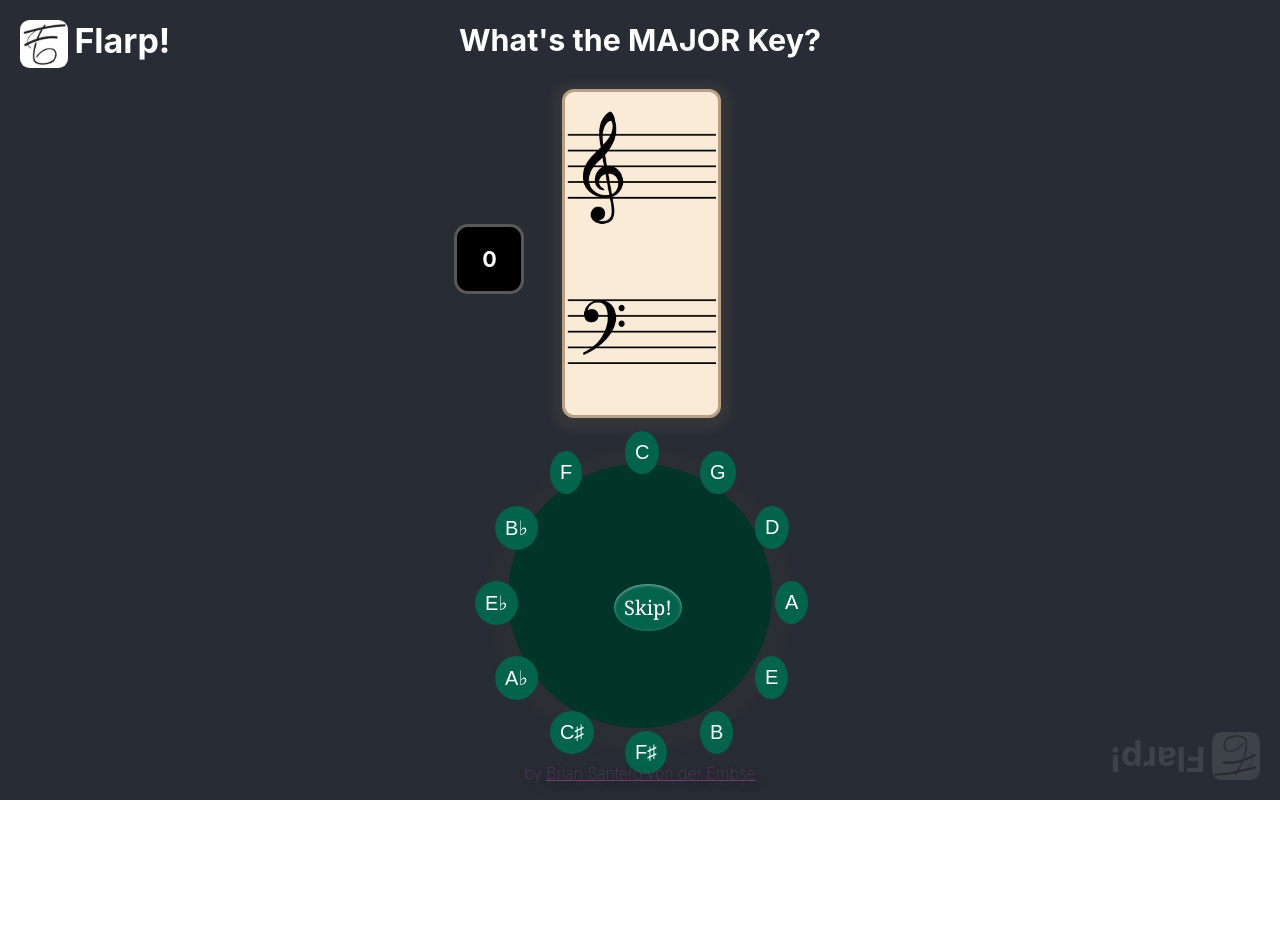
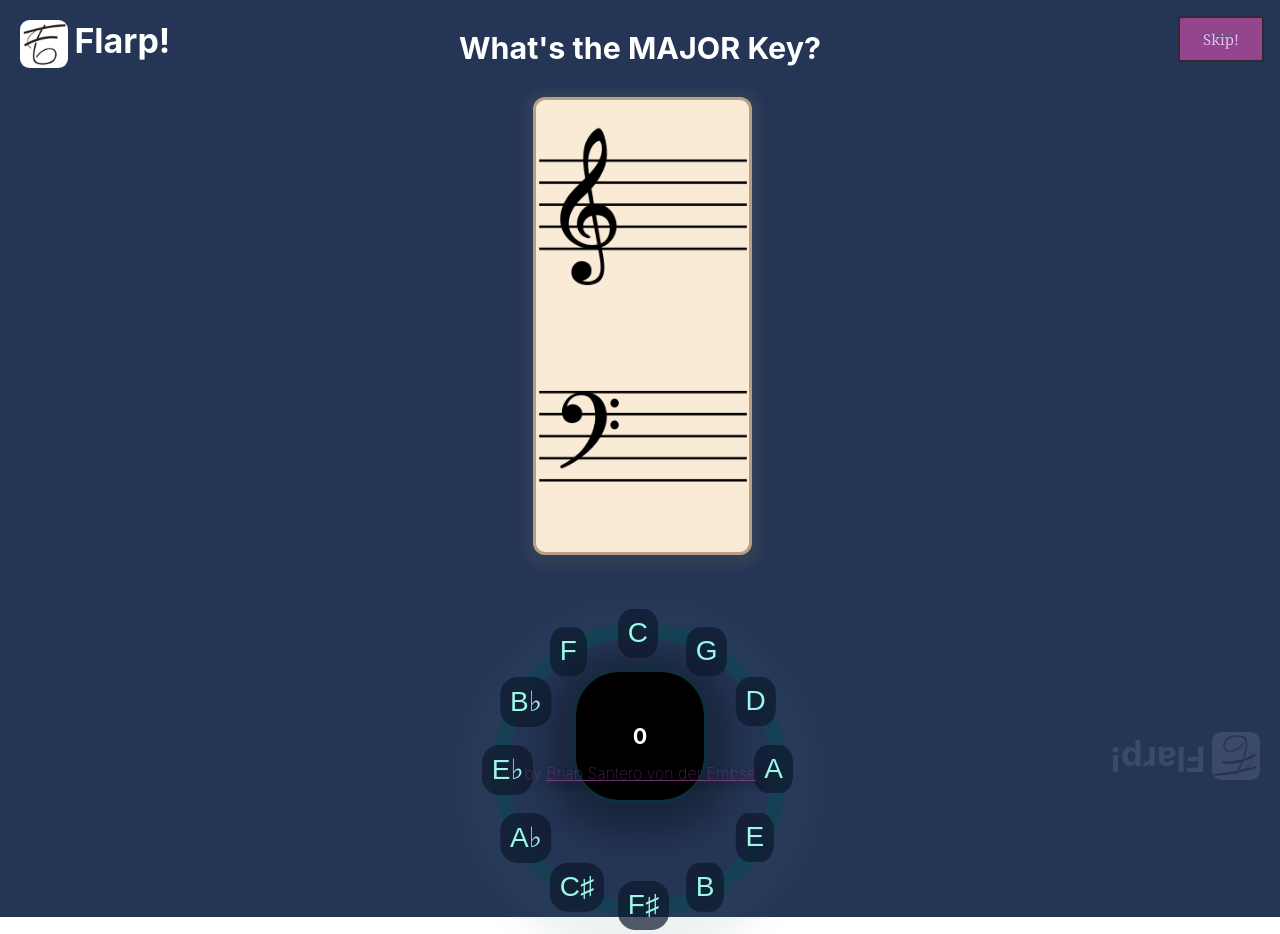
Before and after one commit to bsantero/flarp-music-quiz, a React (Create React App) app: page / in a window 1280 px wide. Before the commit the page ends 800 px from the top, so only its background shows below. Built offline with nearby package versions, Linux system fonts and the light colour scheme.

Commit message:
Improve stylings and device handling

```diff
--- a/src/App.css
+++ b/src/App.css
@@ -1,5 +1,6 @@
 .App {
   text-align: center;
+  max-height: 100vh;
 }
 
 .Title-bar {
@@ -58,28 +59,24 @@
   font-size-adjust: 2px;
 }
 
-.Question-bar {
-  margin-top: -10vh;
-}
-
 .Score {
-  position: absolute;
-  /* margin-top: -5vh; */
-  margin-left: -4vw;
-  top: 28%;
-  left: 39.5%;
+  position: relative;
+  top: 13.5vh;
+  width: 10vw;
+  height: 10vw;
+  margin: auto;
   display: flex;
   align-items: center;
   justify-content: center;
-  width: 5vw;
-  height: 5vw;
-  border: 3px solid rgba(224, 224, 224, 0.397);
-  border-radius: 20%;
+  border: 3px solid rgba(23, 65, 86, 0.73);
+  border-radius: 35%;
   background-color: black;
+  box-shadow: 0 8px 30px 22px rgba(4, 12, 14, 0.35);
 }
 
 .App-logo {
-  height: 40vmin;
+  height: 35vmax;
+  min-height: 31vmin;
   pointer-events: none;
 }
 
@@ -95,12 +92,12 @@
 }
 
 .App-header {
-  background-color: #282c34;
+  background-color: #253555;
   min-height: 100vh;
   display: flex;
   flex-direction: column;
   align-items: center;
-  justify-content: center;
+  justify-content: space-evenly;
   font-size: calc(10px + 2vmin);
   color: white;
 }
@@ -109,11 +106,21 @@
   color: #61dafb;
 }
 
-/* @keyframes App-logo-spin {
-  from {
-    transform: rotate(0deg);
-  }
-  to {
-    transform: rotate(360deg);
-  }
-} */
+.App-header .child:first-child {
+  width: 100%;
+}
+
+.Question-bar {
+  flex-grow: 1;
+  /* margin-top: -10vh; */
+}
+
+.image-container {
+  flex-grow: 3;
+  margin: auto;
+}
+
+.image-container,
+.circleOfFifths {
+  flex-grow: 6;
+}
--- a/src/App.js
+++ b/src/App.js
@@ -4,6 +4,7 @@ import { useState } from 'react';
 import './App.css';
 import { keySignatures, keyofc, majorKeys, minorKeys } from './Keys';
 import './circle.css';
+import './mediaqueries.css';
 import logo from './img/logo.png';
 
 // Constants
@@ -163,16 +164,19 @@ function App() {
         <h1 className="inline Logo-title">Flarp!</h1>
       </div>
       <header className="App-header">
-        <div className="Question-bar">
+        <div className="child Question-bar">
           <h3>What's the {mode.toUpperCase()} Key?</h3>
         </div>
-        <div>
-          <span className="Score">
+        <div className="child image-container">
+          <img src={imgSrc} className="App-logo" alt="logo" />
+          <button className="Skip-button" onClick={handleSkip}>
+            Skip!
+          </button>
+        </div>
+        <div className="child circleOfFifths">
+          <div className="Score">
             <h5>{score}</h5>
-          </span>
-          <img src={imgSrc} className="App-logo" alt="logo" />
-        </div>
-        <div className="circleOfFifths">
+          </div>
           <div className="circle">
             <NoteButton note="0" handleClick={handleClick} />
             <NoteButton note="1" handleClick={handleClick} />
@@ -186,11 +190,6 @@ function App() {
             <NoteButton note="9" handleClick={handleClick} />
             <NoteButton note="10" handleClick={handleClick} />
             <NoteButton note="11" handleClick={handleClick} />
-            <div>
-              <button className="Submit-button" onClick={handleSkip}>
-                Skip!
-              </button>
-            </div>
           </div>
         </div>
         <div className="Footer-bar">
--- a/src/circle.css
+++ b/src/circle.css
@@ -1,26 +1,18 @@
 .circle {
   width: 33vh;
   height: 33vh;
-  margin-top: 5vh;
-  background: rgb(1, 53, 40);
+  margin-top: -9vh;
+  border: 15px solid rgba(9, 78, 87, 0.5);
   border-radius: 50%;
   padding: 0;
-  box-shadow: 0 3px 10px 20px rgba(59, 56, 49, 0.226);
+  box-shadow: 0 10px 30px 30px rgba(69, 119, 128, 0.1);
   position: relative;
-}
-
-ul.circle {
-  list-style-type: none; /* Remove bullets */
-}
-
-.circle li {
-  position: absolute;
 }
 
 .circle .tick {
   position: absolute;
-  left: 50%;
-  top: 50%;
+  left: 47.5%;
+  top: 46%;
   margin-left: -15px;
   margin-top: -15px;
   display: flex;
@@ -30,20 +22,21 @@ ul.circle {
 
 .circleOfFifths button {
   text-align: center;
-  font-size: 2.5vh;
-  background: rgb(3, 100, 76);
-  color: White;
-  border-radius: 50%;
+  font-size: 3.5vh;
+  background: rgba(13, 24, 44, 0.7);
+  color: rgb(158, 245, 233);
+  border-radius: 35%;
   border: rgb(3, 100, 76);
-  padding: 10px;
+  padding: 0.3em 0.35em;
 }
 
+.Skip-button:hover,
 .circleOfFifths button:hover {
-  background-color: #1a5858;
+  background: rgb(80, 127, 221);
+  color: rgb(255, 255, 255);
 }
 
 .circleOfFifths button:active {
-  position: relative;
   top: 1px;
 }
 
@@ -52,150 +45,113 @@ ul.circle {
   background-color: #224141;
 }
 
-.circle .Submit-button {
-  transform: translate(1vh) translateY(15vh);
+.Skip-button {
+  position: absolute;
+  top: 2vh;
+  right: 2vh;
 }
 
 .circle .tick:nth-child(1) {
-  transform: rotate(-90deg) translate(150px);
+  transform: rotate(-90deg) translate(17vh);
 }
 .circle .tick:nth-child(1) .label {
   transform: rotate(90deg) translate(0px);
 }
+.circle .tick:nth-child(7) {
+  transform: rotate(90deg) translate(17vh);
+}
+.circle .tick:nth-child(7) .label {
+  transform: rotate(-90deg) translate(0px);
+}
+
 .circle .tick:nth-child(2) {
-  transform: rotate(-60deg) translate(150px);
+  transform: rotate(-60deg) translate(17vh);
 }
 .circle .tick:nth-child(2) .label {
   transform: rotate(60deg) translate(0px);
 }
-.circle .tick:nth-child(3) {
-  transform: rotate(-30deg) translate(150px);
-}
-.circle .tick:nth-child(3) .label {
-  transform: rotate(30deg) translate(0px);
-}
-.circle .tick:nth-child(4) {
-  transform: rotate(0deg) translate(150px);
-}
-.circle .tick:nth-child(4) .label {
-  transform: rotate(0deg) translate(0px);
-}
-.circle .tick:nth-child(5) {
-  transform: rotate(30deg) translate(150px);
-}
-.circle .tick:nth-child(5) .label {
-  transform: rotate(-30deg) translate(0px);
-}
-.circle .tick:nth-child(6) {
-  transform: rotate(60deg) translate(150px);
-}
-.circle .tick:nth-child(6) .label {
-  transform: rotate(-60deg) translate(0px);
-}
-.circle .tick:nth-child(7) {
-  transform: rotate(90deg) translate(150px);
-}
-.circle .tick:nth-child(7) .label {
-  transform: rotate(-90deg) translate(0px);
-}
-.circle .tick:nth-child(8) {
-  transform: rotate(120deg) translate(150px);
-}
-.circle .tick:nth-child(8) .label {
-  transform: rotate(-120deg) translate(0px);
-}
-.circle .tick:nth-child(9) {
-  transform: rotate(150deg) translate(150px);
-}
-.circle .tick:nth-child(9) .label {
-  transform: rotate(-150deg) translate(0px);
-}
-.circle .tick:nth-child(10) {
-  transform: rotate(180deg) translate(150px);
-}
-.circle .tick:nth-child(10) .label {
-  transform: rotate(-180deg) translate(0px);
-}
-.circle .tick:nth-child(11) {
-  transform: rotate(210deg) translate(150px);
-}
-.circle .tick:nth-child(11) .label {
-  transform: rotate(-210deg) translate(0px);
-}
 .circle .tick:nth-child(12) {
-  transform: rotate(240deg) translate(150px);
+  transform: rotate(240deg) translate(17vh);
 }
 .circle .tick:nth-child(12) .label {
   transform: rotate(-240deg) translate(0px);
 }
 
-/* .circle .button-C {
-    transform: translate(15vh) translateY(-2vh);
+.circle .tick:nth-child(3) {
+  transform: rotate(-30deg) translate(17vh);
+}
+.circle .tick:nth-child(3) .label {
+  transform: rotate(30deg) translate(0px);
+}
+.circle .tick:nth-child(11) {
+  transform: rotate(210deg) translate(17vh);
+}
+.circle .tick:nth-child(11) .label {
+  transform: rotate(-210deg) translate(0px);
 }
 
-.circle .button-G {
-    transform: translate(24.5vh) translateY(1vh);
+.circle .tick:nth-child(4) {
+  transform: rotate(0deg) translate(17vh);
+}
+.circle .tick:nth-child(4) .label {
+  transform: rotate(0deg) translate(0px);
+}
+.circle .tick:nth-child(10) {
+  transform: rotate(180deg) translate(17vh);
+}
+.circle .tick:nth-child(10) .label {
+  transform: rotate(-180deg) translate(0px);
 }
 
-.circle .button-D {
-    transform: translate(29vh) translateY(7vh);
+.circle .tick:nth-child(5) {
+  transform: rotate(30deg) translate(17vh);
+}
+.circle .tick:nth-child(5) .label {
+  transform: rotate(-30deg) translate(0px);
+}
+.circle .tick:nth-child(9) {
+  transform: rotate(150deg) translate(17vh);
+}
+.circle .tick:nth-child(9) .label {
+  transform: rotate(-150deg) translate(0px);
 }
 
-.circle .button-A {
-    transform: translate(31vh) translateY(14vh);
+.circle .tick:nth-child(6) {
+  transform: rotate(60deg) translate(17vh);
+}
+.circle .tick:nth-child(6) .label {
+  transform: rotate(-60deg) translate(0px);
+}
+.circle .tick:nth-child(8) {
+  transform: rotate(120deg) translate(17vh);
+}
+.circle .tick:nth-child(8) .label {
+  transform: rotate(-120deg) translate(0px);
 }
 
-.circle .button-E {
-    transform: translate(29vh) translateY(21vh);
-}
-
-.circle .button-B {
-    transform: translate(24.5vh) translateY(27vh);
-}
-
-.circle .button-Fsharp {
-    transform: translate(13vh) translateY(31.5vh);
-}
-
-.circle .button-Db {
-    transform: translate(6vh) translateY(27vh);
-}
-
-.circle .button-Ab {
-    transform: translate(1vh) translateY(21vh);
-}
-
-.circle .button-Eb {
-    transform: translate(-1.2vh) translateY(14vh);
-}
-
-.circle .button-Bb {
-    transform: translate(1vh) translateY(7vh);
-}
-
-.circle .button-F {
-    transform: translate(6vh) translateY(1vh);
-} */
-
-.Submit-button {
-  box-shadow: inset 0px 1px 3px 0px #91b8b3;
-  background-color: #768d87;
+.Skip-button {
+  /* box-shadow: inset 0px 1px 3px 0px #91b8b3; */
+  position: absolute;
+  /* bottom: 0; */
+  background-color: #dd50b299;
   border-radius: 3px;
-  border: 1px solid #566963;
+  border: 2px solid rgb(49, 41, 49);
   display: inline-block;
   cursor: pointer;
-  color: #ffffff;
+  color: #f7b7fc;
   font-family: Georgia;
   font-size: 15px;
   padding: 11px 23px;
   text-decoration: none;
   text-shadow: 0px -1px 0px #2b665e;
 }
-.Submit-button:hover {
-  background-color: #1a5858;
+
+.Skip-button:focus,
+.Skip-button:hover {
+  background-color: rgb(125, 21, 132);
+  color: #ffffff;
 }
-.Submit-button:active {
-  position: relative;
-  top: 1px;
-  border-radius: 50%;
+.Skip-button:active {
+  top: calc(2vh + 1px);
+  background-color: rgba(125, 21, 132);
 }
--- /dev/null
+++ b/src/mediaqueries.css
@@ -0,0 +1,184 @@
+@media only screen and (min-device-width: 320px) and (max-device-width: 812px) and (-webkit-min-device-pixel-ratio: 2) and (orientation: landscape) {
+  .App-header {
+    flex-wrap: wrap;
+    flex-direction: row;
+    justify-content: space-around safe;
+  }
+
+  .child:first-child {
+    width: 100%;
+  }
+
+  .child:not(:first-child) {
+    flex: 1;
+  }
+
+  .question-bar: {
+    flex-grow: 1;
+  }
+
+  .image-container {
+    flex-grow: 2;
+  }
+
+  .circleOfFifths {
+    /* position: absolute; */
+    /* left: 50%; */
+  }
+
+  .circle {
+    margin: auto;
+    width: 62vmin;
+    height: 62vmin;
+  }
+
+  .circle .tick {
+    left: 50%;
+    top: 48%;
+  }
+
+  .circle .tick:nth-child(1) {
+    transform: rotate(-90deg) translate(28vh);
+  }
+  .circle .tick:nth-child(2) {
+    transform: rotate(-60deg) translate(28vh);
+  }
+  .circle .tick:nth-child(3) {
+    transform: rotate(-30deg) translate(28vh);
+  }
+  .circle .tick:nth-child(4) {
+    transform: rotate(0deg) translate(28vh);
+  }
+  .circle .tick:nth-child(5) {
+    transform: rotate(30deg) translate(28vh);
+  }
+  .circle .tick:nth-child(6) {
+    transform: rotate(60deg) translate(28vh);
+  }
+  .circle .tick:nth-child(7) {
+    transform: rotate(90deg) translate(28vh);
+  }
+  .circle .tick:nth-child(8) {
+    transform: rotate(120deg) translate(28vh);
+  }
+  .circle .tick:nth-child(9) {
+    transform: rotate(150deg) translate(28vh);
+  }
+  .circle .tick:nth-child(10) {
+    transform: rotate(180deg) translate(28vh);
+  }
+  .circle .tick:nth-child(11) {
+    transform: rotate(210deg) translate(28vh);
+  }
+  .circle .tick:nth-child(12) {
+    transform: rotate(240deg) translate(28vh);
+  }
+
+  .Score {
+    top: 14vh;
+  }
+}
+
+/* iPhone 4 */
+@media only screen and (min-device-width: 320px) and (max-device-width: 667px) and (-webkit-min-device-pixel-ratio: 2) and (orientation: portrait) {
+  .App-logo {
+    height: 30vmax;
+  }
+
+  .Question-bar {
+    margin-top: 15vmin;
+  }
+
+  .Score {
+    top: 9.5vmax;
+  }
+
+  .circleOfFifths button {
+    font-size: 2.5vh;
+    padding: 1vh;
+  }
+
+  .circle {
+    /* margin-top: 15vmin; */
+    width: 45vmin;
+    height: 45vmin;
+  }
+  .circle .tick {
+    left: 42%;
+    top: 42%;
+    margin-left: 0;
+    margin-top: 0;
+  }
+
+  .circle .tick:nth-child(1) {
+    transform: rotate(-90deg) translate(12vh);
+  }
+  .circle .tick:nth-child(2) {
+    transform: rotate(-60deg) translate(12vh);
+  }
+  .circle .tick:nth-child(3) {
+    transform: rotate(-30deg) translate(12vh);
+  }
+  .circle .tick:nth-child(4) {
+    transform: rotate(0deg) translate(12vh);
+  }
+  .circle .tick:nth-child(5) {
+    transform: rotate(30deg) translate(12vh);
+  }
+  .circle .tick:nth-child(6) {
+    transform: rotate(60deg) translate(12vh);
+  }
+  .circle .tick:nth-child(7) {
+    transform: rotate(90deg) translate(12vh);
+  }
+  .circle .tick:nth-child(8) {
+    transform: rotate(120deg) translate(12vh);
+  }
+  .circle .tick:nth-child(9) {
+    transform: rotate(150deg) translate(12vh);
+  }
+  .circle .tick:nth-child(10) {
+    transform: rotate(180deg) translate(12vh);
+  }
+  .circle .tick:nth-child(11) {
+    transform: rotate(210deg) translate(12vh);
+  }
+  .circle .tick:nth-child(12) {
+    transform: rotate(240deg) translate(12vh);
+  }
+}
+
+/* iPhone 5*s */
+@media only screen and (min-device-width: 320px) and (max-device-width: 568px) and (-webkit-min-device-pixel-ratio: 2) and (orientation: portrait) {
+}
+
+/* iPhone 6/7/8 */
+@media only screen and (min-device-width: 375px) and (max-device-width: 667px) and (-webkit-min-device-pixel-ratio: 2) and (orientation: portrait) {
+}
+
+/* iPhone 6+/7+/8+ */
+@media only screen and (min-device-width: 414px) and (max-device-width: 736px) and (-webkit-min-device-pixel-ratio: 3) and (orientation: portrait) {
+  .Score {
+    top: 9.5vmax;
+  }
+}
+
+/* iPhone X */
+@media only screen and (min-device-width: 375px) and (max-device-width: 812px) and (-webkit-min-device-pixel-ratio: 3) and (orientation: portrait) {
+  .App-logo {
+    /* height: 65vmin; */
+  }
+
+  .circle {
+    /* height: 55vw; */
+    /* width: 55vw; */
+  }
+
+  .Score {
+    top: 6.5vmax;
+  }
+}
+
+/* iPad minis */
+@media only screen and (min-device-width: 768px) and (max-device-width: 1024px) and (orientation: portrait) and (-webkit-min-device-pixel-ratio: 1) {
+}
```
